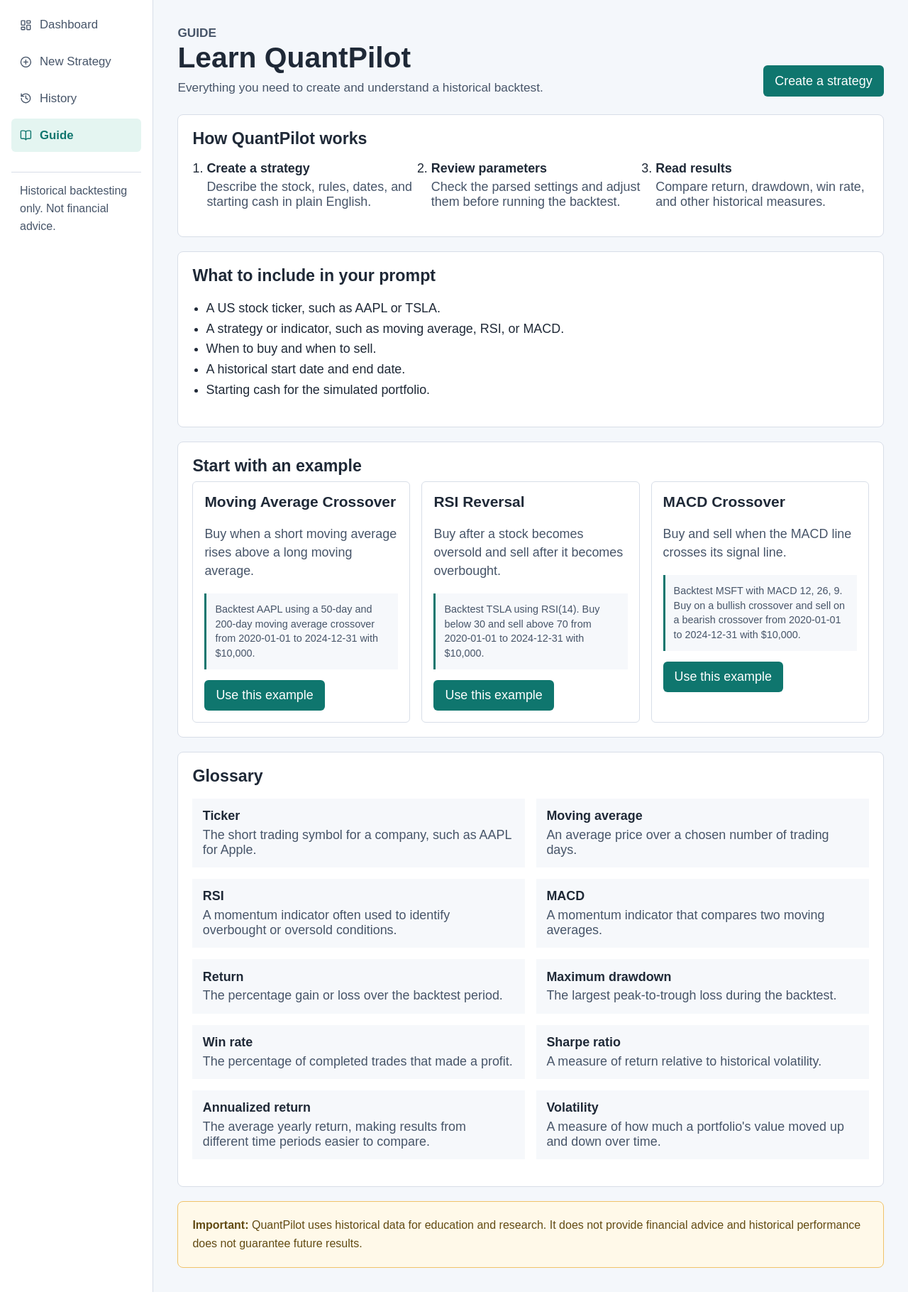
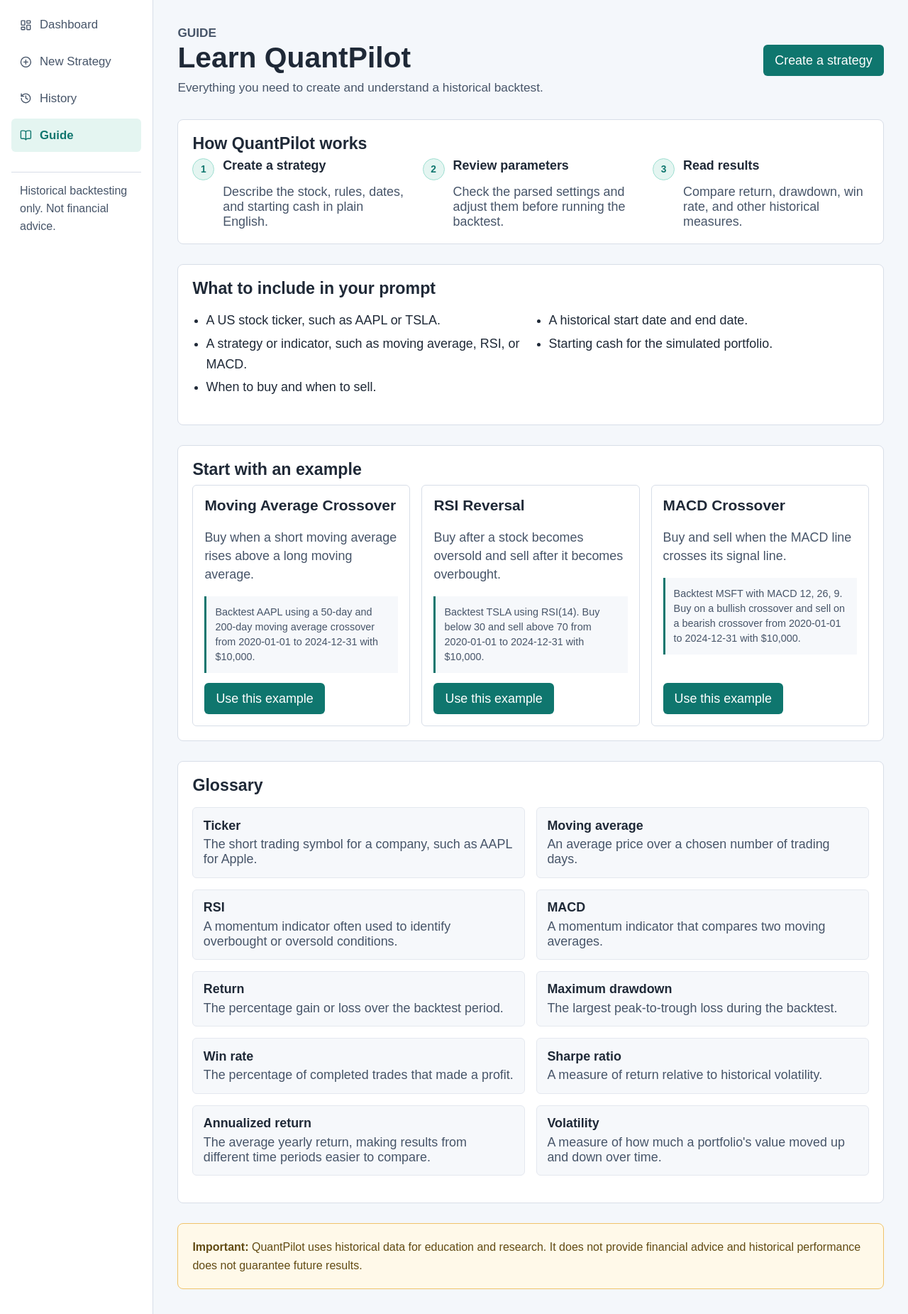
Before and after one commit to Jackson2035th/QuantPilot, a Django app: page /guide/ in a window 1280 px wide. Shown: the part 64-1915 px from the top of the page at 71% size. Before the commit the page ends 1884 px from the top, so only its background shows below. Run offline with Django 5.2, Linux system fonts and the light colour scheme; the visitor is signed in with stand-in values (Sample User, id 1); some libraries are stand-ins or nearby versions.

Commit message:
feat: make strategy guide public and improve its layout

```diff
--- a/backtests/views.py
+++ b/backtests/views.py
@@ -99,7 +99,6 @@ def strategy_input(request):
     )
 
 
-@login_required
 def guide(request):
     return render(
         request,
--- a/static/css/app.css
+++ b/static/css/app.css
@@ -58,8 +58,14 @@ h2 { margin-bottom: .5rem; font-size: 1.45rem; line-height: 1.15; }
 .account-menu-panel .account-logout svg { color: #b91c1c; }
 .data-source { color: var(--color-muted); font-size: .82rem; font-weight: 600; }
 .app-main { max-width: none; margin: 0; padding: var(--space-page); font-size: 1.12rem; }
-.auth-topbar { padding: 1rem 1.5rem; background: var(--color-surface); border-bottom: 1px solid var(--color-border); }
+.auth-topbar { display: flex; align-items: center; min-height: 4rem; padding: 1rem 1.5rem; background: var(--color-surface); border-bottom: 1px solid var(--color-border); }
+.auth-topbar .brand { align-self: auto; }
 .auth-main { width: min(100% - 2rem, 34rem); margin: 3rem auto; }
+.public-guide-main { width: min(100% - 3rem, 83rem); margin: 3rem auto 4.5rem; font-size: 1.06rem; }
+.guide-topbar { justify-content: space-between; }
+.guide-topbar-actions { display: flex; align-items: center; gap: 1rem; }
+.guide-topbar-actions > a:not(.button-link) { color: var(--color-text); font-weight: 700; text-decoration: none; }
+.guide-topbar-actions > a:not(.button-link):hover { color: var(--color-primary); }
 
 .page-heading { display: flex; justify-content: space-between; align-items: end; gap: 1rem; margin-bottom: 1.6rem; }
 .page-heading > div > p { margin-bottom: 0; color: var(--color-muted); font-size: 1.08rem; line-height: 1.45; }
@@ -181,8 +187,11 @@ th, td { padding: .85rem; border-bottom: 1px solid #e5e7eb; text-align: left; }
 th { color: #475569; font-size: .85rem; }
 .actions { display: flex; align-items: center; gap: .75rem; white-space: nowrap; }
 
-.guide-section { margin-bottom: 1.25rem; }
+.guide-heading { align-items: center; margin-bottom: 2rem; }
+.guide-heading > div { max-width: 44rem; }
+.guide-section { margin-bottom: 1.75rem; }
 .guide-section ul { padding-left: 1.2rem; line-height: 1.6; }
+.guide-checklist-list { display: grid; grid-template-columns: repeat(2, minmax(0, 1fr)); grid-template-rows: repeat(3, auto); grid-auto-flow: column; column-gap: 2rem; row-gap: .25rem; }
 .builder-grid { display: grid; grid-template-columns: minmax(0, 1.3fr) minmax(18rem, .7fr); gap: 1.25rem; align-items: start; }
 .strategy-prompt-form { margin: 0; padding: 0 !important; border: 0 !important; background: transparent !important; }
 .strategy-quick-start { margin: 1.25rem 0 1.1rem; }
@@ -200,14 +209,18 @@ th { color: #475569; font-size: .85rem; }
 .strategy-example-chip:hover { border-color: var(--color-primary); background: var(--color-primary-soft); }
 .guide-preview ul { padding-left: 1.2rem; line-height: 1.6; }
 .example-grid { display: grid; grid-template-columns: repeat(3, minmax(0, 1fr)); gap: 1rem; }
-.example-card { padding: 1rem; border: 1px solid #d8dee8; border-radius: 6px; background: #fff; }
+.example-card { display: flex; flex-direction: column; padding: 1rem; border: 1px solid #d8dee8; border-radius: 6px; background: #fff; }
 .guide-preview .example-card + .example-card { margin-top: .75rem; }
 .example-card p { color: #475569; line-height: 1.45; }
 .example-prompt { padding: .75rem; border-left: 3px solid #0f766e; background: #f6f8fb; font-size: .9rem; }
-.guide-journey { display: grid; grid-template-columns: repeat(3, minmax(0, 1fr)); gap: 1rem; padding-left: 1.25rem; }
+.example-card .button-link { align-self: flex-start; margin-top: auto; }
+.guide-journey { display: grid; grid-template-columns: repeat(3, minmax(0, 1fr)); gap: 1.25rem; margin: 0; padding: 0; list-style: none; counter-reset: guide-step; }
+.guide-journey li { display: grid; grid-template-columns: auto minmax(0, 1fr); column-gap: .75rem; align-content: start; counter-increment: guide-step; }
+.guide-journey li::before { content: counter(guide-step); display: grid; width: 1.8rem; height: 1.8rem; place-items: center; border: 1px solid #9edfd1; border-radius: 999px; background: var(--color-primary-soft); color: var(--color-primary); font-size: .86rem; font-weight: 800; }
+.guide-journey strong, .guide-journey p { grid-column: 2; }
 .guide-journey p { margin: .35rem 0 0; color: #475569; }
 .glossary { display: grid; grid-template-columns: repeat(2, minmax(0, 1fr)); gap: 1rem; }
-.glossary div { padding: .9rem; background: #f6f8fb; }
+.glossary div { padding: .9rem; border: 1px solid #e4e8ef; border-radius: var(--radius-small); background: #f6f8fb; }
 .glossary dt { font-weight: 700; }
 .glossary dd { margin: .35rem 0 0; color: #475569; }
 .risk-note { border-color: #f0c36a; background: #fff9e9; color: #624b13; font-size: 1rem; line-height: 1.6; }
@@ -248,6 +261,22 @@ th { color: #475569; font-size: .85rem; }
   .metric-grid { grid-template-columns: repeat(2, minmax(0, 1fr)); }
   .dashboard-metric-grid { grid-template-columns: repeat(3, minmax(0, 1fr)); }
   .form-grid { grid-template-columns: 1fr; }
+}
+
+@media (min-width: 640px) and (max-width: 900px) {
+  .public-guide-main { width: min(100% - 3rem, 46rem); }
+  .guide-journey { grid-template-columns: repeat(3, minmax(0, 1fr)); }
+  .example-grid { grid-template-columns: repeat(2, minmax(0, 1fr)); }
+  .glossary { grid-template-columns: repeat(2, minmax(0, 1fr)); }
+}
+
+@media (max-width: 639px) {
+  .guide-topbar { padding: .8rem 1rem; }
+  .guide-topbar-actions { gap: .7rem; font-size: .92rem; }
+  .guide-topbar-actions .button-link { padding: .6rem .75rem; }
+  .public-guide-main { width: min(100% - 2rem, 34rem); margin: 2rem auto 3rem; }
+  .guide-heading { align-items: flex-start; }
+  .guide-checklist-list { grid-template-columns: 1fr; grid-template-rows: none; grid-auto-flow: row; }
 }
 
 @media (max-width: 700px) {
--- a/templates/backtests/guide.html
+++ b/templates/backtests/guide.html
@@ -1,7 +1,7 @@
 {% extends "base.html" %}
 {% block title %}Guide | QuantPilot{% endblock %}
 {% block content %}
-<section class="page-heading">
+<section class="page-heading guide-heading">
   <div>
     <p class="eyebrow">Guide</p>
     <h1>Learn QuantPilot</h1>
@@ -10,7 +10,7 @@
   <a class="button-link" href="{% url 'strategy_input' %}">Create a strategy</a>
 </section>
 
-<section class="guide-section">
+<section class="guide-section guide-steps">
   <h2>How QuantPilot works</h2>
   <ol class="guide-journey">
     {% for title, description in guide_steps %}
@@ -19,12 +19,12 @@
   </ol>
 </section>
 
-<section class="guide-section">
+<section class="guide-section guide-checklist">
   <h2>What to include in your prompt</h2>
-  <ul>{% for item in guide_checklist %}<li>{{ item }}</li>{% endfor %}</ul>
+  <ul class="guide-checklist-list">{% for item in guide_checklist %}<li>{{ item }}</li>{% endfor %}</ul>
 </section>
 
-<section class="guide-section">
+<section class="guide-section guide-examples">
   <h2>Start with an example</h2>
   <div class="example-grid">
     {% for example in guide_examples %}
@@ -38,7 +38,7 @@
   </div>
 </section>
 
-<section class="guide-section">
+<section class="guide-section guide-glossary">
   <h2>Glossary</h2>
   <dl class="glossary">
     {% for term, definition in guide_glossary %}
--- a/templates/base.html
+++ b/templates/base.html
@@ -5,7 +5,7 @@
   <meta charset="utf-8">
   <meta name="viewport" content="width=device-width, initial-scale=1">
   <title>{% block title %}QuantPilot{% endblock %}</title>
-  <link rel="stylesheet" href="{% static 'css/app.css' %}?v=20260722-14">
+  <link rel="stylesheet" href="{% static 'css/app.css' %}?v=20260727-01">
   <script src="https://unpkg.com/htmx.org@1.9.12"></script>
   <script src="https://cdn.jsdelivr.net/npm/chart.js"></script>
   <script src="https://unpkg.com/lucide@0.468.0/dist/umd/lucide.min.js"></script>
@@ -69,9 +69,17 @@
         </nav>
       </header>
   {% else %}
-  <header class="auth-topbar"><a class="brand" href="{% url 'login' %}">QuantPilot</a></header>
+  <header class="auth-topbar {% if request.resolver_match.url_name == 'guide' %}guide-topbar{% endif %}">
+    <a class="brand" href="{% url 'landing' %}">QuantPilot</a>
+    {% if request.resolver_match.url_name == 'guide' %}
+    <nav class="guide-topbar-actions" aria-label="Guide navigation">
+      <a href="{% url 'login' %}">Log in</a>
+      <a class="button-link" href="{% url 'strategy_input' %}">Start building</a>
+    </nav>
+    {% endif %}
+  </header>
   {% endif %}
-  <main class="{% if user.is_authenticated %}app-main{% else %}auth-main{% endif %}">
+  <main class="{% if user.is_authenticated %}app-main{% elif request.resolver_match.url_name == 'guide' %}public-guide-main{% else %}auth-main{% endif %}">
     {% if messages %}
       {% for message in messages %}<p class="message message-{{ message.tags }}">{{ message }}</p>{% endfor %}
     {% endif %}
```
Also changed, not shown: tests/test_ui_assets.py (+12 -0 lines), tests/test_views.py (+6 -4 lines).
